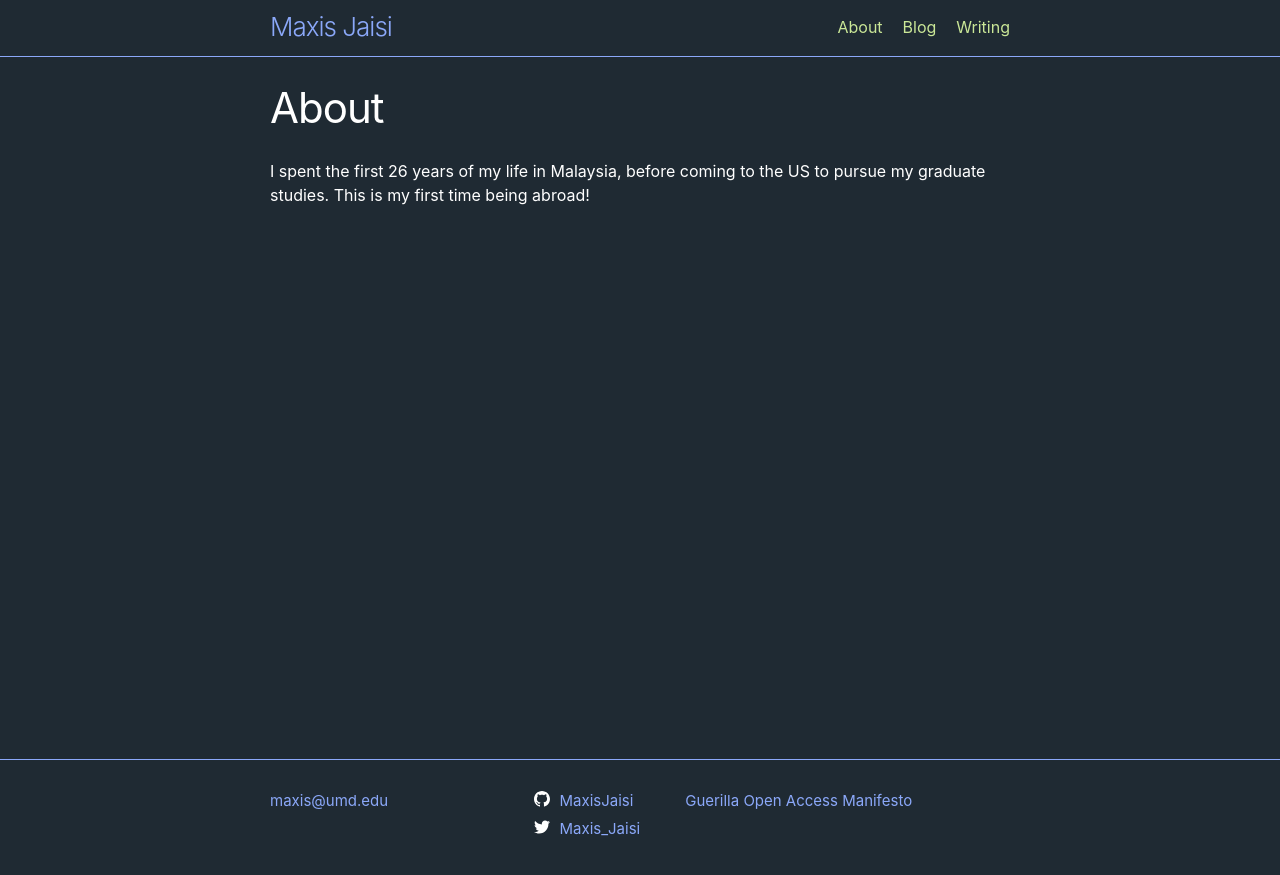
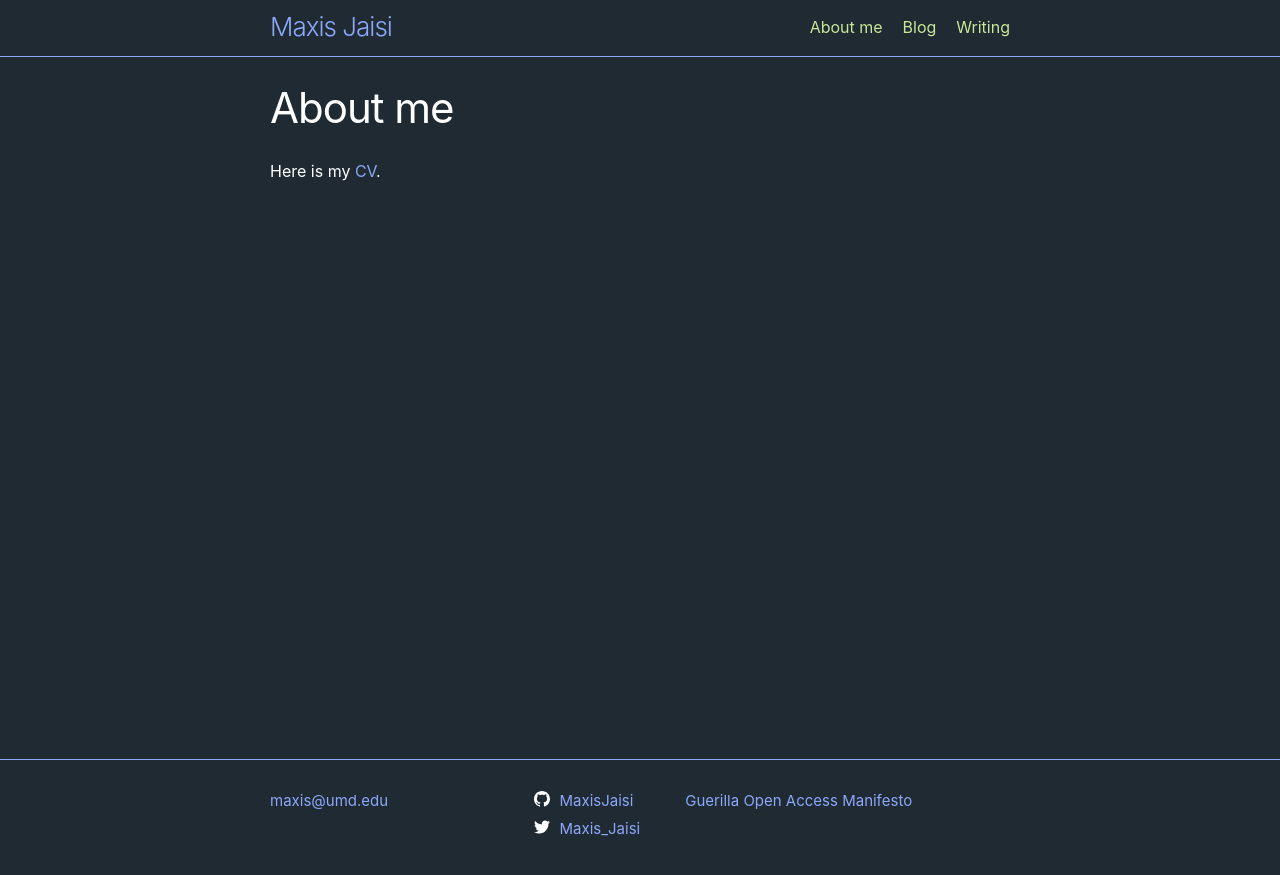
Before and after one commit to MaxisJaisi/maxisjaisi.github.io, a Jekyll site: the page built from about.md, in a window 1280 px wide. Shown: the top 875 px of the page. Built offline with Jekyll 4.4.1, drawn with Linux system fonts in a browser that asks for light colours.

Commit message:
Updated CV

```diff
--- a/about.md
+++ b/about.md
@@ -1,7 +1,7 @@
 ---
 layout: page
-title: About
+title: About me
 permalink: /about/
 ---
 
-I spent the first 26 years of my life in Malaysia, before coming to the US to pursue my graduate studies. This is my first time being abroad!
+Here is my [CV](\assets\pdf\CV.pdf).
```
Also changed, not shown: 1 other file.
